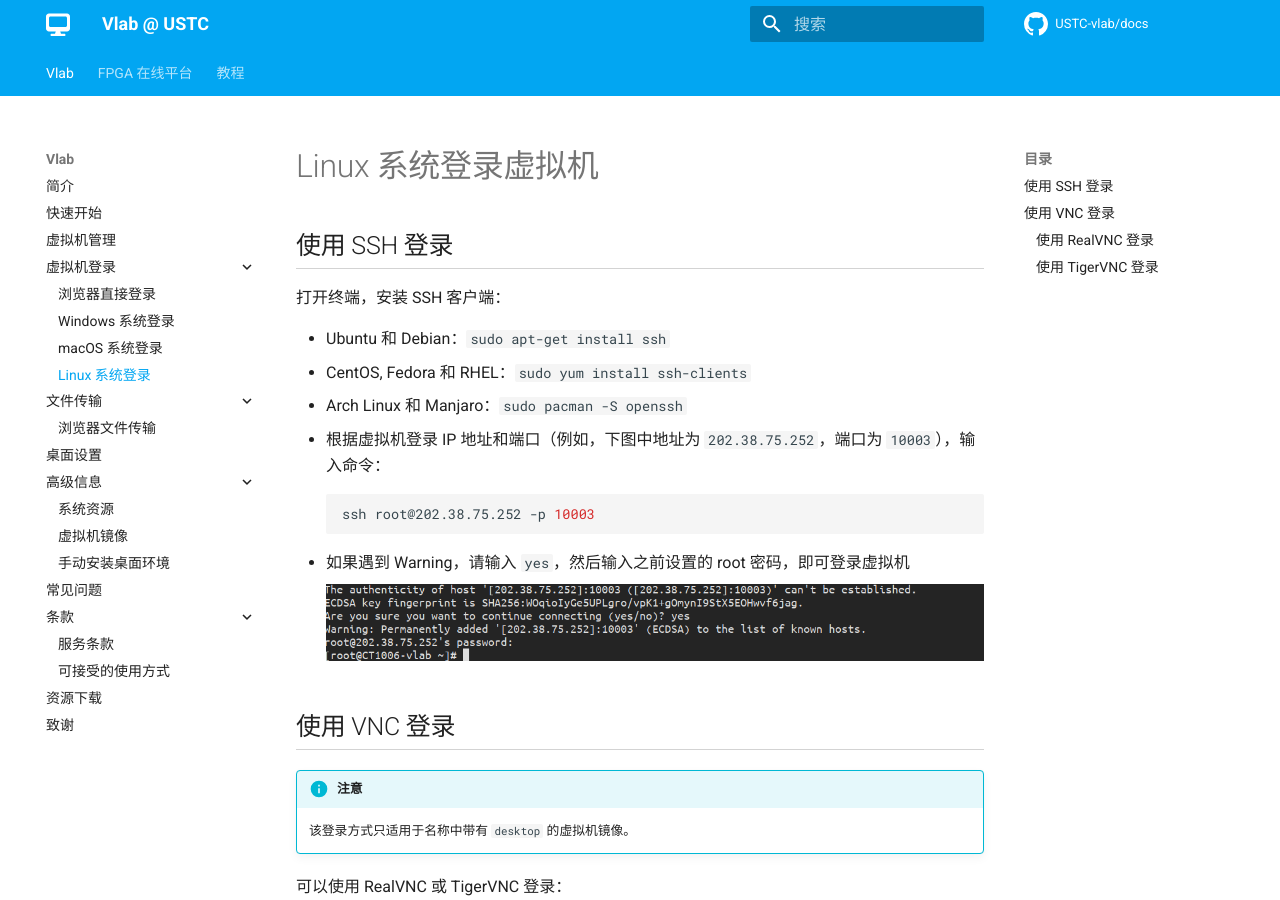
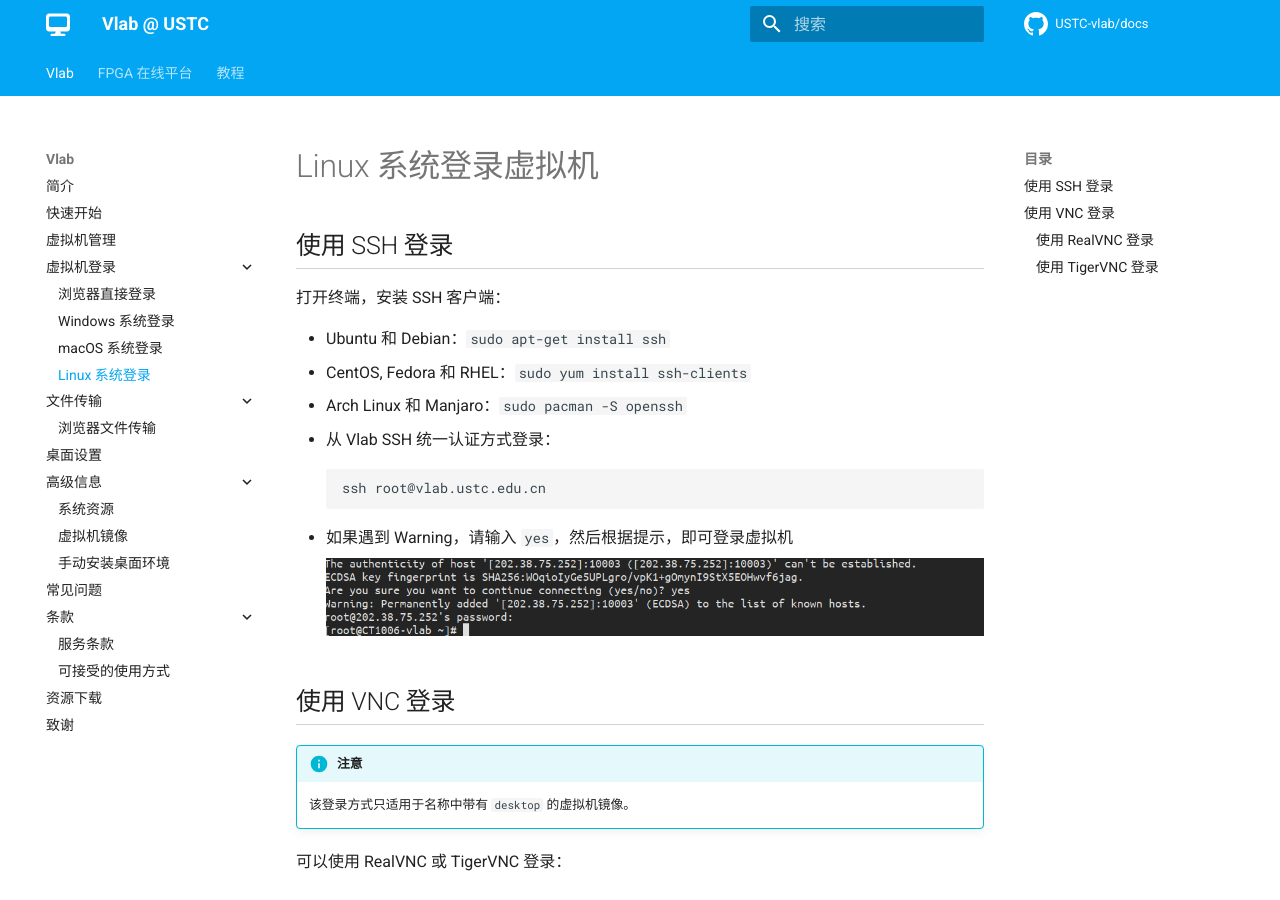
Before and after one commit to USTC-vlab/docs, an MkDocs documentation site: the page built from docs/vm/login-linux.md, in a window 1280 px wide and 900 px high. Built offline with MkDocs 1.6.1 and Material for MkDocs 9.7.7, drawn with Linux system fonts in a browser that asks for light colours; comment, search, counter and statistics services are not loaded; some of the changed text lies outside the part shown.

Commit message:
Dig more holes

````diff
--- a/docs/vm/login-linux.md
+++ b/docs/vm/login-linux.md
@@ -8,15 +8,19 @@
 * CentOS, Fedora 和 RHEL：`sudo yum install ssh-clients`
 * Arch Linux 和 Manjaro：`sudo pacman -S openssh`
 
-* 根据虚拟机登录 IP 地址和端口（例如，下图中地址为 `202.38.75.252`，端口为 `10003`），输入命令：
+* 从 Vlab SSH 统一认证方式登录：
 
     ```shell
-    ssh root@202.38.75.252 -p 10003
+    ssh root@vlab.ustc.edu.cn
     ```
 
-* 如果遇到 Warning，请输入 `yes`，然后输入之前设置的 root 密码，即可登录虚拟机
+* 如果遇到 Warning，请输入 `yes`，然后根据提示，即可登录虚拟机
+
+    <!-- TODO: TBD: 替换图片，展示新的 SSH 统一认证登录界面 -->
 
     ![](../images/ssh_1.png)
+
+<!-- TODO: TBD: 增加一个 bullet point，说明如何选择虚拟机内的用户名 (root/ubuntu/vlab) -->
 
 ## 使用 VNC 登录 {#vnc}
 
@@ -55,3 +59,7 @@
 这里提示要输入用户名和密码，输入学号（或工号）和网页平台的登录密码即可登录：
 
 ![TigerVNC Authentication Dialog](../images/tigervnc-authentication-macos.png)
+
+!!! question "密码是什么？"
+
+    VNC 登录方式使用 Vlab 平台的登录密码。[还没设置？](web.md#change-password)
````
Also changed, not shown: docs/vm/file-clients.md (line endings or trailing spaces).
